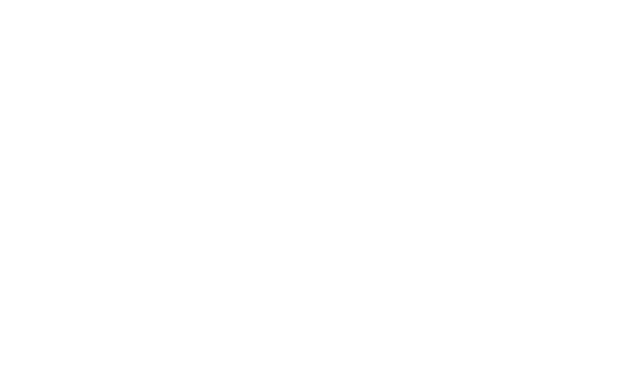
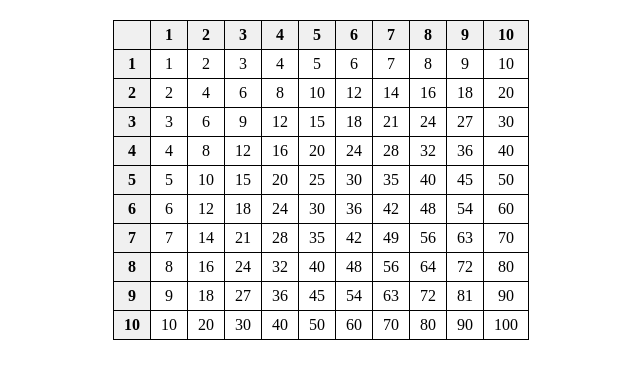
Before and after one commit to Yevhenii199/hillel-test, a plain HTML site: page index.html in a window 1280 px wide. Shown: the whole page, without its empty margins (319-959 px from the left). Drawn offline with Linux system fonts and the light colour scheme.

Commit message:
Added 11.1

```diff
--- a/index.html
+++ b/index.html
@@ -3,9 +3,25 @@
 <head>
     <meta charset="UTF-8">
     <meta name="viewport" content="width=device-width, initial-scale=1.0">
-    <title>Hillel</title>
+    <title>Таблиця Піфагора</title>
+    <style>
+        table {
+            border-collapse: collapse;
+            margin: 20px auto;
+        }
+        th, td {
+            border: 1px solid black;
+            padding: 5px 10px;
+            text-align: center;
+        }
+        th {
+            background-color: #f0f0f0;
+        }
+    </style>
 </head>
 <body>
-    <script src="index.js"></script>
+    <div id="tableContainer"></div>
+
+    <script src="script.js"></script>
 </body>
 </html>
--- a/index.js
+++ /dev/null
@@ -1,40 +0,0 @@
-//10.1
-// let inf = {
-//     name: "Yevhenii",
-//     age: 29,
-//     location: "Ukraine, Kiev",
-//     getInfo: function(){
-//         return `Ім'я: ${this.name}, Вік: ${this.age}, Місце проживання: ${this.location}`;
-//     }
-// }
-// console.log(inf.getInfo());
-
-//10.2
-// let numbers = [1, 2, 3, 4, 5, 6, 7, 8, 9, 10];
-
-// let evenNumbers = numbers.filter(num => num % 2 === 0);
-
-// console.log(evenNumbers);
-
-//10.3
-let contactBook = {
-  contacts: [
-    { name: "Олександр", phone: "+380123456789", email: "oleksandr@example.com" },
-    { name: "Марія", phone: "+380987654321", email: "maria@example.com" }
-  ],
-
-  findContactByName: function(name) {
-    return this.contacts.find(contact => contact.name === name) || "Контакт не знайдено";
-  },
-
-  addContact: function(name, phone, email) {
-    this.contacts.push({ name, phone, email });
-    console.log(`Контакт ${name} успішно додано.`);
-  }
-};
-
-console.log(contactBook.findContactByName("Олександр"));
-
-contactBook.addContact("Іван", "+380555555555", "ivan@example.com");
-
-console.log(contactBook.findContactByName("Іван"));
--- /dev/null
+++ b/script.js
@@ -0,0 +1,33 @@
+document.addEventListener("DOMContentLoaded", function () {
+    const container = document.getElementById("tableContainer");
+
+    const table = document.createElement("table");
+
+    for (let i = 0; i <= 10; i++) {
+        const row = document.createElement("tr");
+
+        for (let j = 0; j <= 10; j++) {
+            let cell;
+
+            if (i === 0 && j === 0) {
+                cell = document.createElement("th");
+                cell.textContent = ""; // Пустий кутовий заголовок
+            } else if (i === 0) {
+                cell = document.createElement("th");
+                cell.textContent = j; // Заголовки стовпців
+            } else if (j === 0) {
+                cell = document.createElement("th");
+                cell.textContent = i; // Заголовки рядків
+            } else {
+                cell = document.createElement("td");
+                cell.textContent = i * j; // Добуток чисел
+            }
+
+            row.appendChild(cell);
+        }
+
+        table.appendChild(row);
+    }
+
+    container.appendChild(table);
+});
```
